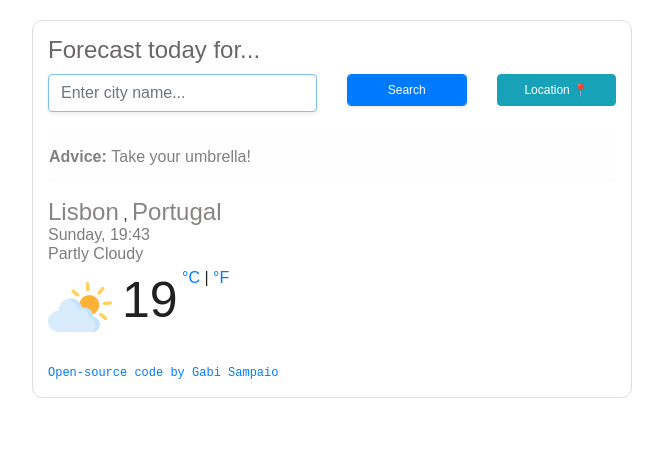
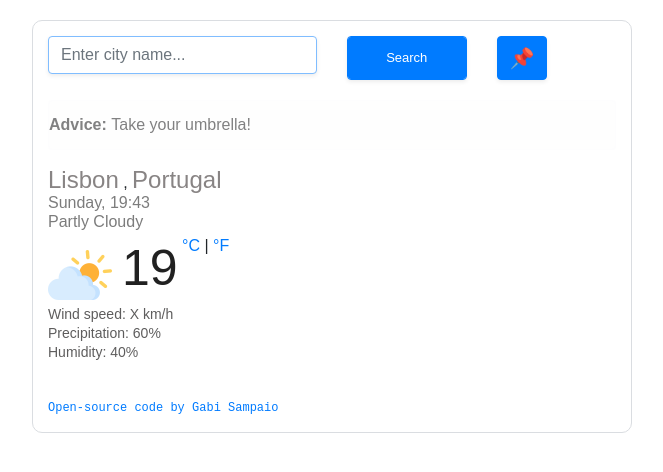
Before and after one commit to gabriela-petherson/Weather-App-Gabi, a plain HTML site: page index.html in a window 1280 px wide. Shown: the whole page, without its empty margins (308-971 px from the left). Drawn offline with nearby package versions, Linux system fonts and the light colour scheme; no server answers.

Commit message:
Inclusion of windspeed, precipitation and humidity

```diff
--- a/index.html
+++ b/index.html
@@ -18,12 +18,6 @@
   <body>
     <div class="container">
       <div class="weather-app">
-        <! -- FIRST ROW (12) -->
-        <div class="row">
-          <div class="col-12">
-            <h1>Forecast today for... <br /></h1>
-          </div>
-        </div>
         <! -- SECOND ROW (12) -->
         <form class="search-form" id="search-form">
           <div class="row">
@@ -41,17 +35,17 @@
               <input
                 type="submit"
                 value="Search"
-                class="form-control btn btn-primary shadow-sm"
+                class="form-control btn btn-primary shadow-sm w-85 h-100"
                 id="search-city"
               />
             </div>
             <div class="col-3">
               <button
                 type="button"
-                class="btn btn-info w-100"
+                class="btn btn-primary shadow-sm w-80 h-80"
                 id="location-button"
               >
-                Location 📍
+                📌
               </button>
             </div>
           </div>
@@ -84,6 +78,14 @@
                   </span>
                 </div>
               </div>
+              <ul class="bottomForecast">
+                <li id="windSpeed">Wind speed: X km/h</li>
+                <li id="precipitation">Precipitation: 60%</li>
+                <li id="humidity">Humidity: 40%</li>
+              </ul>
+            </div>
+            <div class="col-6">
+              <! -- FORECAST FOR OTHER DAYS -->
             </div>
           </div>
         </div>
--- a/src/styles.css
+++ b/src/styles.css
@@ -70,6 +70,13 @@ li {
   list-style: none;
 }
 
+#windSpeed,
+#precipitation,
+#humidity {
+  font-size: 14px;
+  color: #5e5d5d;
+}
+
 .weather-app {
   border: 1px solid #dadde1;
   padding: 15px;
@@ -114,7 +121,12 @@ li {
 }
 
 .btn {
-  font-size: 12px;
+  font-size: 13px;
+}
+
+#location-button {
+  font-size: 20px;
+  margin-right: 30px;
 }
 
 .footer {
```
